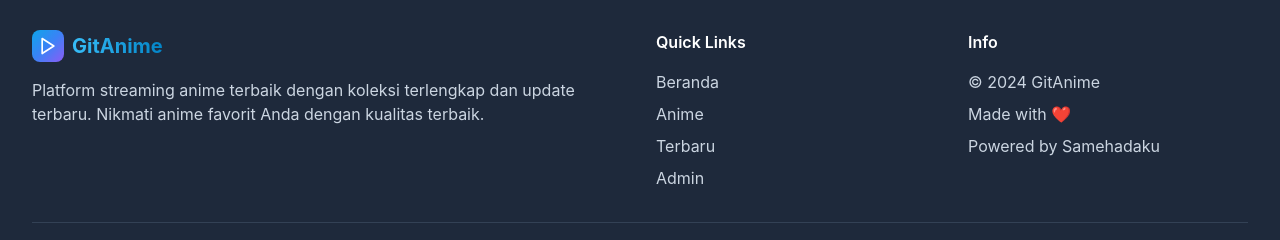
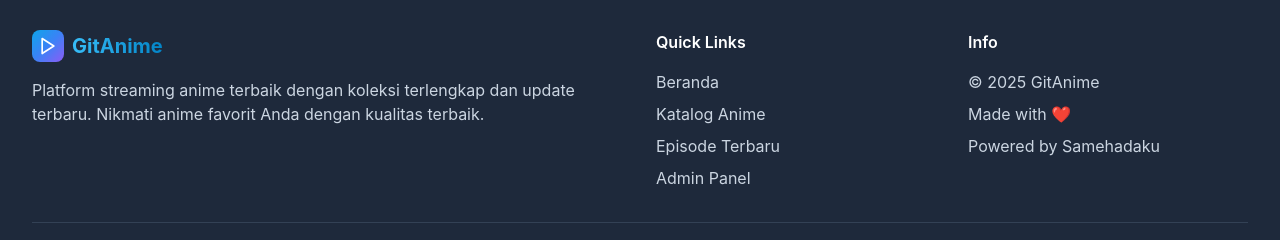
Before and after one commit to gitgitmiko/gitanime-frontend, a Next.js app: page / in a window 1280 px wide. Shown: the part 497-737 px from the top of the page. Built offline with nearby package versions, Linux system fonts and the light colour scheme; no server answers.

Commit message:
Update UI: remove search bars from hero sections, fix text layout, update footer links and year to 2025

```diff
--- a/components/Layout.js
+++ b/components/Layout.js
@@ -184,16 +184,38 @@
               <div>
                 <h3 className="text-white font-semibold mb-4">Quick Links</h3>
                 <ul className="space-y-2">
-                  {navigation.map((item) => (
-                    <li key={item.name}>
-                      <Link
-                        href={item.href}
-                        className="text-dark-300 hover:text-primary-400 transition-colors duration-200"
-                      >
-                        {item.name}
-                      </Link>
-                    </li>
-                  ))}
+                  <li>
+                    <Link
+                      href="/"
+                      className="text-dark-300 hover:text-primary-400 transition-colors duration-200"
+                    >
+                      Beranda
+                    </Link>
+                  </li>
+                  <li>
+                    <Link
+                      href="/anime"
+                      className="text-dark-300 hover:text-primary-400 transition-colors duration-200"
+                    >
+                      Katalog Anime
+                    </Link>
+                  </li>
+                  <li>
+                    <Link
+                      href="/latest"
+                      className="text-dark-300 hover:text-primary-400 transition-colors duration-200"
+                    >
+                      Episode Terbaru
+                    </Link>
+                  </li>
+                  <li>
+                    <Link
+                      href="/admin"
+                      className="text-dark-300 hover:text-primary-400 transition-colors duration-200"
+                    >
+                      Admin Panel
+                    </Link>
+                  </li>
                 </ul>
               </div>
 
@@ -201,7 +223,7 @@
               <div>
                 <h3 className="text-white font-semibold mb-4">Info</h3>
                 <ul className="space-y-2 text-dark-300">
-                  <li>© 2024 GitAnime</li>
+                  <li>© 2025 GitAnime</li>
                   <li>Made with ❤️</li>
                   <li>Powered by Samehadaku</li>
                 </ul>
--- a/pages/anime.js
+++ b/pages/anime.js
@@ -186,25 +186,6 @@
 
       {/* Search and Filters */}
       <div className="space-y-4">
-        {/* Search Bar */}
-        <form onSubmit={handleSearch} className="max-w-md mx-auto">
-          <div className="relative">
-            <input
-              type="text"
-              placeholder="Cari anime..."
-              value={searchQuery}
-              onChange={(e) => setSearchQuery(e.target.value)}
-              className="input-field w-full pr-12"
-            />
-            <button
-              type="submit"
-              className="absolute right-2 top-1/2 transform -translate-y-1/2 text-dark-400 hover:text-primary-400"
-            >
-              <FiSearch className="w-5 h-5" />
-            </button>
-          </div>
-        </form>
-
         {/* Controls */}
         <div className="flex flex-col sm:flex-row justify-between items-center space-y-4 sm:space-y-0">
           <div className="flex items-center space-x-4">
--- a/pages/index.js
+++ b/pages/index.js
@@ -120,25 +120,6 @@
           Platform streaming anime terbaik dengan koleksi terlengkap dan update terbaru.
           Nikmati anime favorit Anda dengan kualitas terbaik.
         </p>
-
-        {/* Search Bar */}
-        <form onSubmit={handleSearch} className="max-w-md mx-auto">
-          <div className="relative">
-            <input
-              type="text"
-              placeholder="Cari anime favorit Anda..."
-              value={searchQuery}
-              onChange={(e) => setSearchQuery(e.target.value)}
-              className="input-field w-full pr-12 text-lg"
-            />
-            <button
-              type="submit"
-              className="absolute right-2 top-1/2 transform -translate-y-1/2 text-dark-400 hover:text-primary-400"
-            >
-              <FiSearch className="w-6 h-6" />
-            </button>
-          </div>
-        </form>
       </div>
 
       {/* Controls */}
@@ -262,24 +243,24 @@
         </>
       ) : (
         <div className="text-center py-12">
-          <div className="text-dark-400 text-6xl mb-4">🔍</div>
-          <h3 className="text-xl font-semibold text-white mb-2">Tidak Ada Hasil</h3>
-          <p className="text-dark-300 mb-6">
+          <div className="text-dark-400 text-6xl mb-4">📺</div>
+          <h3 className="text-xl font-semibold text-white mb-2">
+            {searchQuery ? 'Tidak ada hasil' : 'Belum ada episode'}
+          </h3>
+          <p className="text-dark-300">
             {searchQuery
-              ? `Tidak ditemukan episode dengan kata kunci "${searchQuery}"`
-              : 'Belum ada episode yang tersedia'
+              ? `Tidak ditemukan episode untuk "${searchQuery}"`
+              : 'Episode anime akan muncul di sini setelah ditambahkan.'
             }
           </p>
-          <button onClick={clearSearch} className="btn-primary">
-            Lihat Semua Episode
-          </button>
         </div>
       )}
 
       {/* Loading More */}
       {loading && anime.length > 0 && (
-        <div className="flex justify-center py-8">
-          <LoadingSpinner />
+        <div className="text-center py-8">
+          <div className="animate-spin rounded-full h-8 w-8 border-b-2 border-primary-500 mx-auto"></div>
+          <p className="text-dark-300 mt-2">Memuat lebih banyak...</p>
         </div>
       )}
     </div>
```
